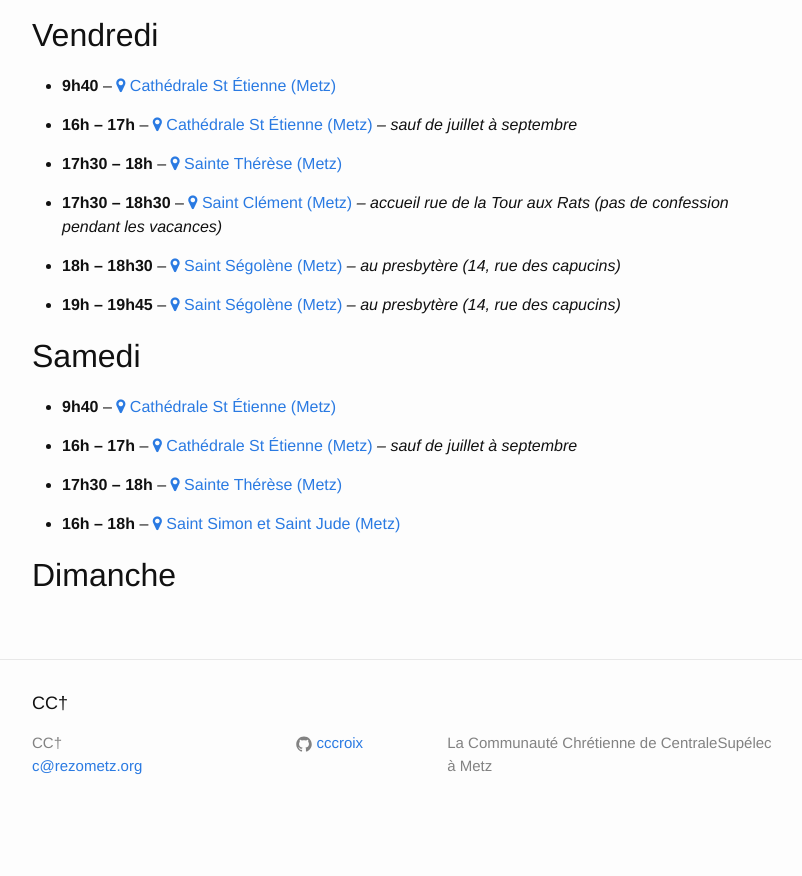
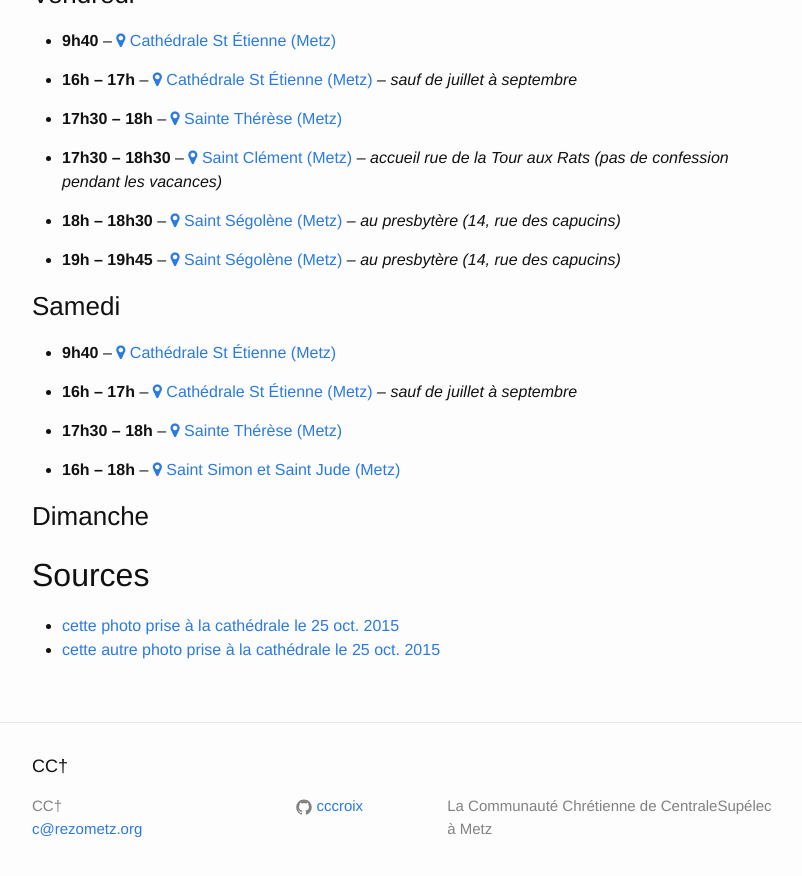
Before and after one commit to cccroix/cccroix.github.io, a Jekyll site: the page built from confessions.md, in a window 1280 px wide and 900 px high, scrolled down 1449 px. Shown: the top 876 px of the window, without its empty margins (238-1040 px from the left). Built offline with Jekyll 4.4.1, drawn with Linux system fonts in a browser that asks for light colours; nearby versions of some CDN libraries; before the commit the page ends 2286 px from its top, so only the background shows below that.

Commit message:
links to sources in "offices" and "confessions"

```diff
--- a/confessions.md
+++ b/confessions.md
@@ -18,7 +18,7 @@ Les confessions sont en revanche toujours assurées à la cathédrale Saint Éti
 {% assign semaine = "lundi mardi mercredi jeudi vendredi samedi dimanche" | split: ' ' %}
 
 {% for jour in semaine %}
-## {{ jour | capitalize }}
+### {{ jour | capitalize }}
 {% for confession in confessions %}
 {% assign eglise = eglises[confession.eglise] %}
 {% for j in confession.jour %}
@@ -28,3 +28,9 @@ Les confessions sont en revanche toujours assurées à la cathédrale Saint Éti
 {% endfor %}{% comment %} confessions in confessions {% endcomment %}
 {% endfor %}{% comment %} j in confession.jour {% endcomment %}
 {% endfor %}{% comment %} jour in semaine {% endcomment %}
+
+
+## Sources
+
+- [cette photo prise à la cathédrale le 25 oct. 2015]({{ '/img/201510/confessions_metz.jpg' | prepend: site.baseurl }})
+- [cette autre photo prise à la cathédrale le 25 oct. 2015]({{ '/img/201510/messes_cathedrale.jpg' | prepend: site.baseurl }})
```
Also changed, not shown: offices.md (+5 -0 lines).
